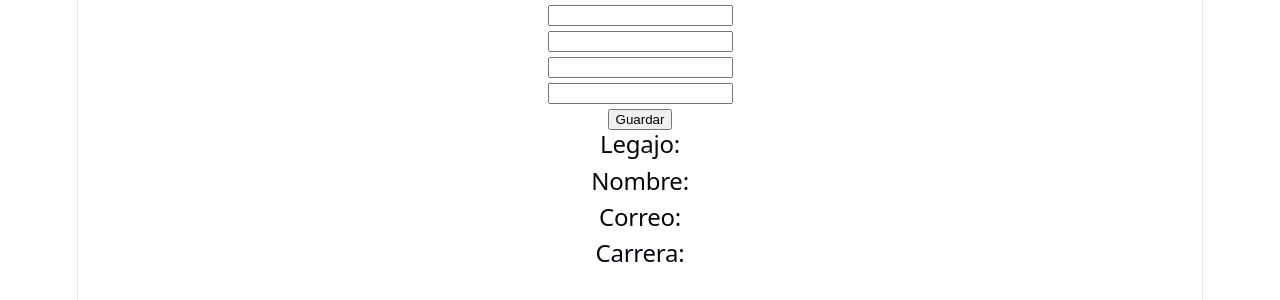
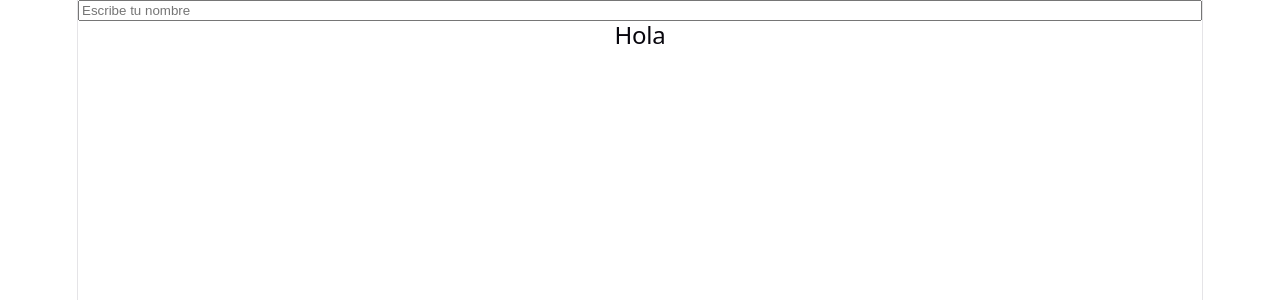
Before and after one commit to alison99sch-cpu/SGA, a React (Vite) app in the folder frontend-react/: page / in a window 1280 px wide. Shown: the top 300 px of the page. Built offline with nearby package versions, Linux system fonts and the light colour scheme.

Commit message:
Clase 31 - useEffect

```diff
--- a/frontend-react/src/App.jsx
+++ b/frontend-react/src/App.jsx
@@ -1,37 +1,29 @@
-/*import Navbar from "./components/Navbar";
-import Footer from "./components/Footer";
-import {Titulo} from "./components/Footer";
-import {TarjetaAlumno} from "./components/TarjetaAlumno";*/
+import { useEffect, useState } from "react"
 
 
 
 
-// import TamanoTexto from "./components/Ejemplos/TamanoTexto";
-import {FormularioA} from "./components/FormularioA";
+
 function App()
 {
-    // const [nombre, setNombre] = useState("")
+const [nombre, SetNombre] = useState("")
 
+useEffect(()=> {
+   if (nombre){
+      document.title = `Hola ${nombre}`
+   }else{
+      document.title = `Mi app`
+   }
+}, [nombre])
 
-    /* <>
-
-    <Navbar />
-    <Titulo texto="Sistema de Gestión Academica" color="White"/>
-    <TarjetaAlumno
-    nombre="Ana" carrera="Medicina" edad="21"/>
-     <TarjetaAlumno
-    nombre="Luz" carrera="Programación" edad="24"/>
-    <Footer />
-    </>*/
  return(
     <>
 
-   {/* <input value={nombre}
-   onChange={(e) => setNombre(e.target.value)}/>
+  <input value={nombre}
+  onChange={(e)=> SetNombre(e.target.value)}
+  placeholder="Escribe tu nombre" />
 
-   <p>Hola {nombre}</p>  */}
-
-  <FormularioA />
+  <h2>Hola {nombre}</h2>
 
     </>
  )
```
Also changed, not shown: frontend-react/src/components/Ejemplos/Pantalla.jsx (added, +18 -0 lines).
